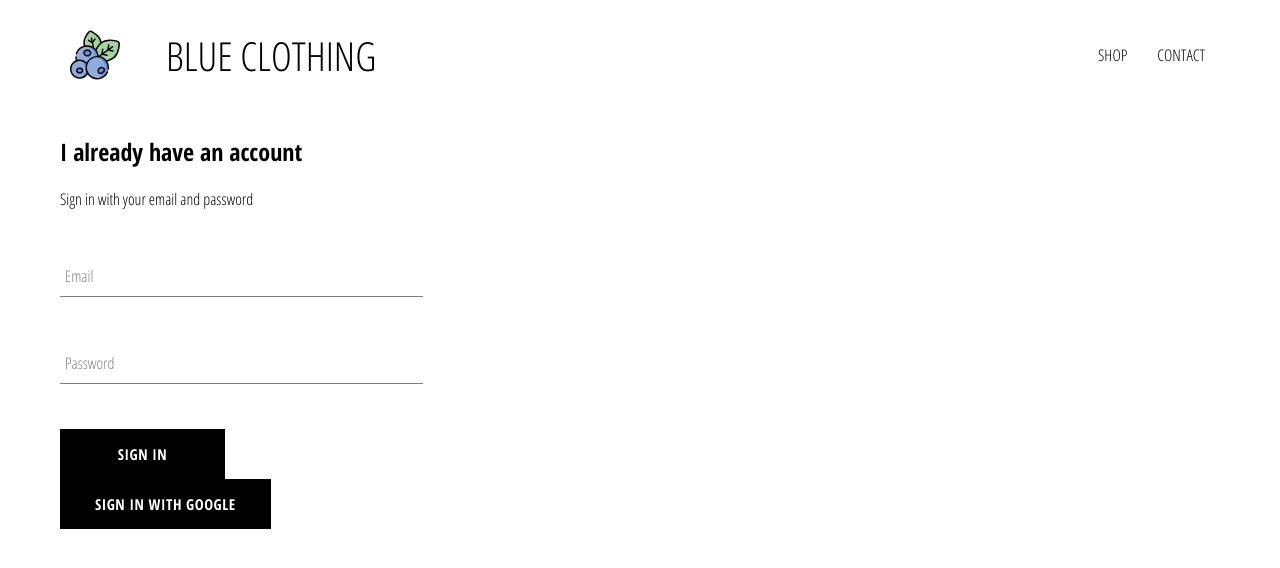
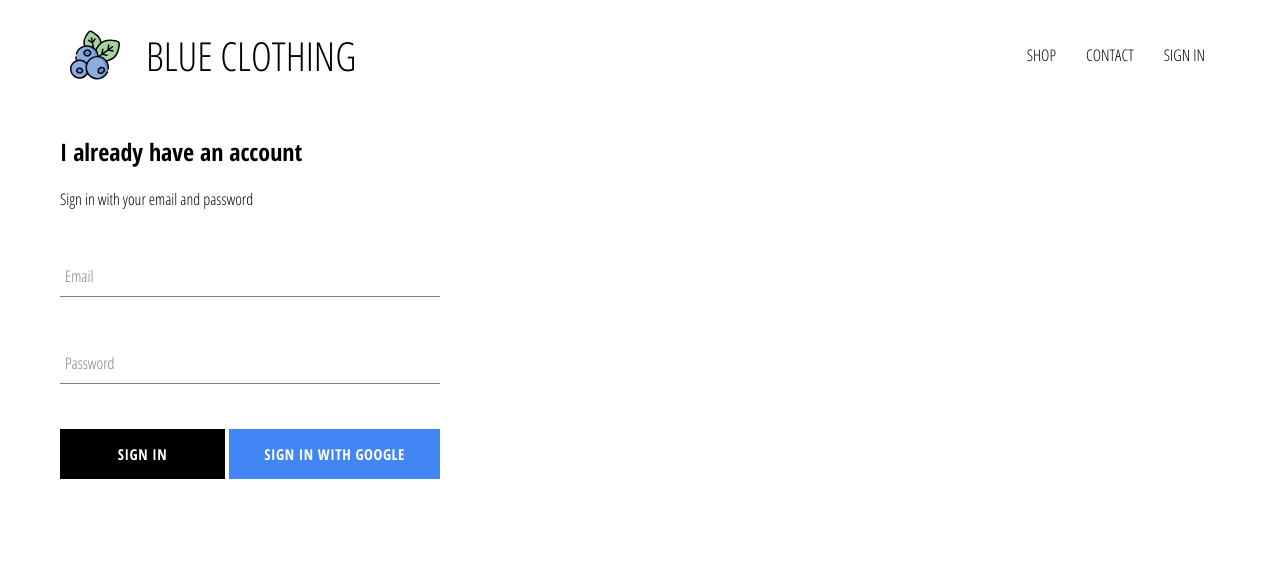
Before and after one commit to blueberryFields/blue-clothing, a React (Create React App) app: page /signin in a window 1280 px wide. Shown: the top 568 px of the page. Built offline with nearby package versions, Linux system fonts and the light colour scheme; no server answers.

Commit message:
Add signout and style signin button, start implementing firebase.

```diff
--- a/src/App.css
+++ b/src/App.css
@@ -8,3 +8,7 @@
   text-decoration: none;
   color: black;
 }
+
+* {
+  box-sizing: border-box;
+}
--- a/src/App.js
+++ b/src/App.js
@@ -1,4 +1,4 @@
-import React from "react";
+import React, { useState, useEffect } from "react";
 import "./App.css";
 import { Route, Switch } from "react-router-dom";
 
@@ -6,11 +6,28 @@
 import ShopPage from "./pages/shop/shop.component";
 import Header from "./components/header/header.component";
 import SignInAndSignUpPage from "./pages/sign-in-and-sign-up/sign-in-and-sign-up.component";
+import { auth, createUserProfileDocument } from "./firebase/firebase.utils";
 
-function App() {
+
+const App = () => {
+  const [state, setState] = useState({ currentUser: null });
+
+  useEffect(() => {
+    let unsubscribeFromAuth = auth.onAuthStateChanged((user) => {
+      // setState({ currentUser: user });
+      createUserProfileDocument(user);
+
+      console.log(user);
+
+      return function unsubscribe() {
+        unsubscribeFromAuth();
+      };
+    });
+  }, []);
+
   return (
     <div>
-      <Header />
+      <Header currentUser={state.currentUser} />
       <Switch>
         <Route exact path="/" component={HomePage} />
         <Route path="/shop" component={ShopPage} />
@@ -18,6 +35,6 @@
       </Switch>
     </div>
   );
-}
+};
 
 export default App;
--- a/src/components/custom-button/custom-button.component.jsx
+++ b/src/components/custom-button/custom-button.component.jsx
@@ -2,9 +2,13 @@
 
 import "./custom-button.styles.scss";
 
-const CustomButton = ({children, ...otherProps}) =>
-<button className="custom-button" {...otherProps}>
+const CustomButton = ({ children, isGoogleSignIn, ...otherProps }) => (
+  <button
+    className={`${isGoogleSignIn ? "google-sign-in" : ""} custom-button`}
+    {...otherProps}
+  >
     {children}
-</button>;
+  </button>
+);
 
 export default CustomButton;
--- a/src/components/custom-button/custom-button.styles.scss
+++ b/src/components/custom-button/custom-button.styles.scss
@@ -19,4 +19,15 @@
       color: black;
       border: 1px solid black;
     }
+
+    &.google-sign-in {
+      background-color: #4285f4;
+      color: white;
+
+      &:hover {
+        background-color: #357ae8;
+        border: none;
+      }
+
+    }
   }
--- a/src/components/header/header.component.jsx
+++ b/src/components/header/header.component.jsx
@@ -1,19 +1,34 @@
 import React from "react";
 import { Link } from "react-router-dom";
+
+import { auth } from "../../firebase/firebase.utils";
 
 import { ReactComponent as Logo } from "../../assets/blueberry.svg";
 
 import "./header.styles.scss";
 
-const Header = () => (
+const Header = ({ currentUser }) => (
   <div className="header">
     <Link className="logo-container" to="/">
       <Logo className="logo" />
     </Link>
     <div className="name">BLUE CLOTHING</div>
     <div className="options">
-      <Link to="/shop" className="option">SHOP</Link>
-      <Link to="" className="option">CONTACT</Link>
+      <Link to="/shop" className="option">
+        SHOP
+      </Link>
+      <Link to="" className="option">
+        CONTACT
+      </Link>
+      {currentUser ? (
+        <div className="option" onClick={() => auth.signOut()}>
+          SIGN OUT
+        </div>
+      ) : (
+        <Link className="option" to="/signin">
+          SIGN IN
+        </Link>
+      )}
     </div>
   </div>
 );
--- a/src/components/header/header.styles.scss
+++ b/src/components/header/header.styles.scss
@@ -30,6 +30,7 @@
 
     .option {
       padding: 10px 15px;
+      cursor: pointer;
     }
   }
 }
--- a/src/components/sign-in/sign-in.component.jsx
+++ b/src/components/sign-in/sign-in.component.jsx
@@ -50,11 +50,12 @@
           label="Password"
           required
         />
-
-        <CustomButton type="submit">Sign In</CustomButton>
-        <CustomButton onClick={signInWithGoogle}>
-          Sign In with Google
-        </CustomButton>
+        <div className="buttons">
+          <CustomButton type="submit">Sign In</CustomButton>
+          <CustomButton onClick={signInWithGoogle} isGoogleSignIn>
+            Sign In with Google
+          </CustomButton>
+        </div>
       </form>
     </div>
   );
--- a/src/components/sign-in/sign-in.styles.scss
+++ b/src/components/sign-in/sign-in.styles.scss
@@ -1,9 +1,14 @@
 .sign-in {
-    width: 30%;
+    width: 380px;
     display: flex;
     flex-direction: column;
 
     .title {
         margin-top: 10px;;
     }
+
+    .buttons {
+        display: flex;
+        justify-content: space-between;
+    }
 }
--- a/src/firebase/firebase.utils.js
+++ b/src/firebase/firebase.utils.js
@@ -13,6 +13,12 @@
   measurementId: "G-RVP7KS5PQ9",
 };
 
+export const createUserProfileDocument = async (userAuth, additionalData) => {
+  if (!userAuth) return;
+
+  console.log(firestore.doc("users/823493dasdsd"));
+};
+
 firebase.initializeApp(config);
 
 export const auth = firebase.auth();
```
